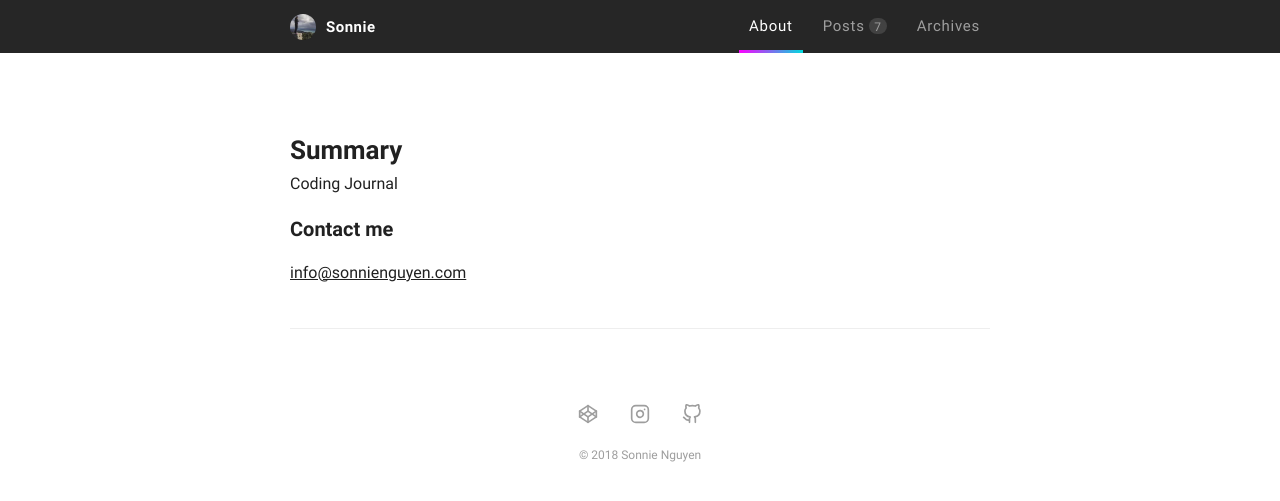
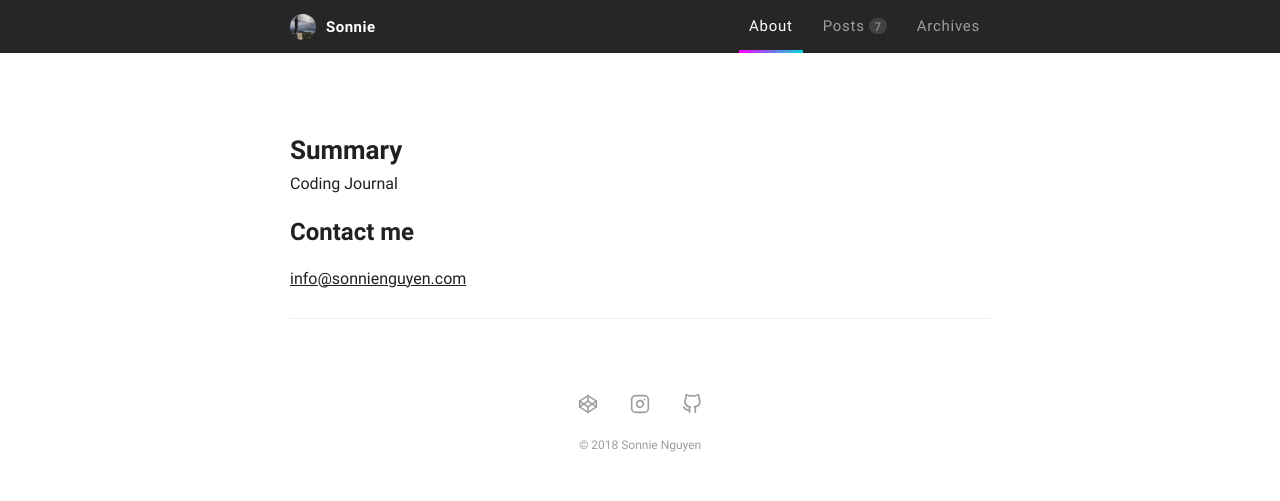
Before and after one commit to sonnienguyen/sonnie-nguyen-portfolio, a Jekyll site: the page built from _pages/about.html, in a window 1280 px wide. Shown: the top 501 px of the page. Built offline with Jekyll 4.4.1, drawn with Linux system fonts in a browser that asks for light colours.

```diff
--- a/_pages/about.md
+++ b/_pages/about.html
@@ -6,6 +6,6 @@ permalink: /about/
 
 {{ site.author.summary }}
 
-### Contact me
+<h2>Contact me</h2>
 
 <a href="mailto:{{ site.author.email }}">{{ site.author.email }}</a>
```
